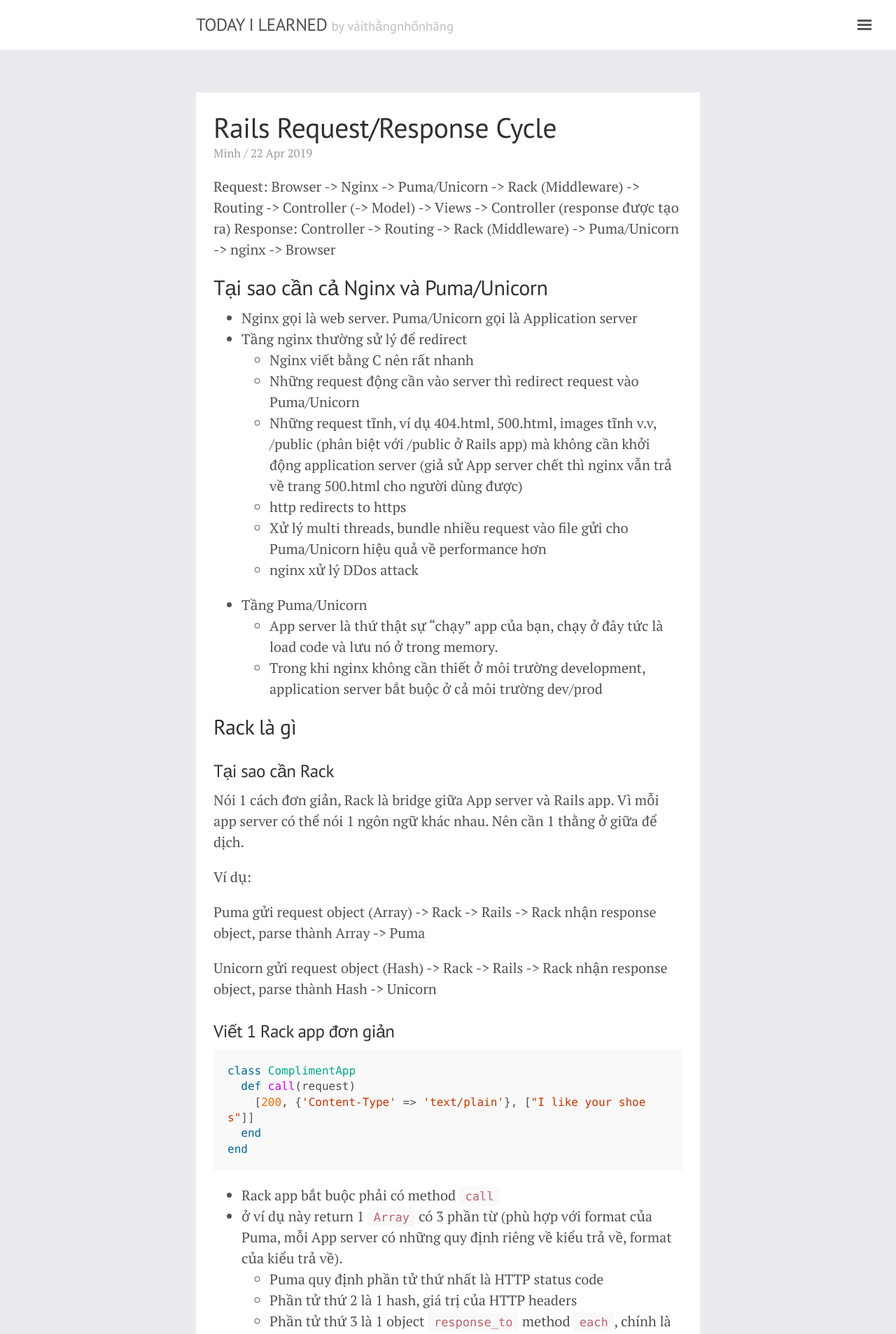
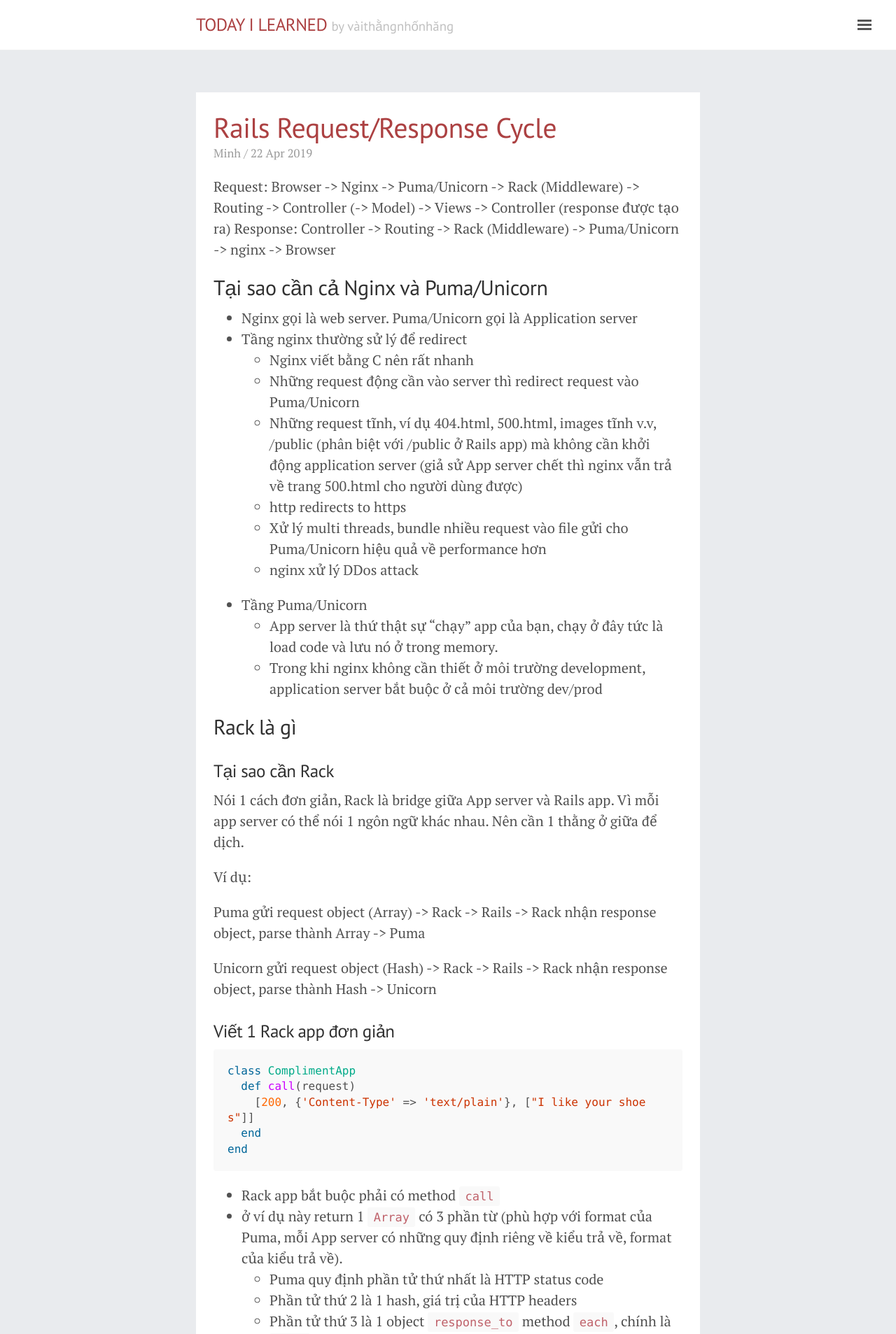
Before and after one commit to tuanminh20/til, a Jekyll site: the page built from index.html, in a window 1280 px wide. Shown: the top 1907 px of the page at 70% size. Built offline with Jekyll 4.4.1, drawn with Linux system fonts in a browser that asks for light colours; the list of posts is cut into pages by our own code.

Commit message:
change theme base color

```diff
--- a/_layouts/default.html
+++ b/_layouts/default.html
@@ -3,7 +3,7 @@
 
   {% include head.html %}
 
-  <body class="layout-reverse sidebar-overlay">
+  <body class="layout-reverse sidebar-overlay theme-base-08">
 
     {% include sidebar.html %}
 
```
